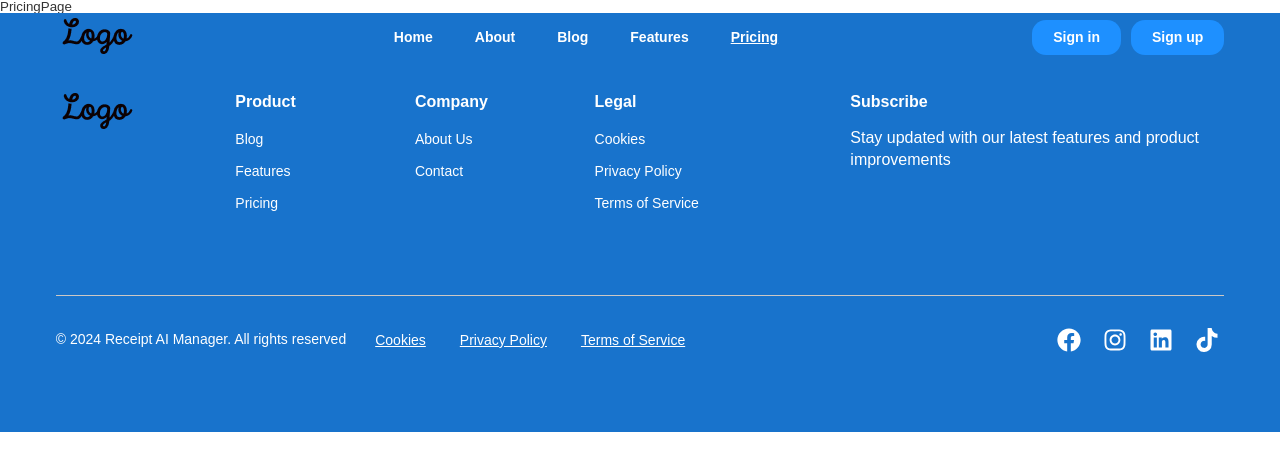
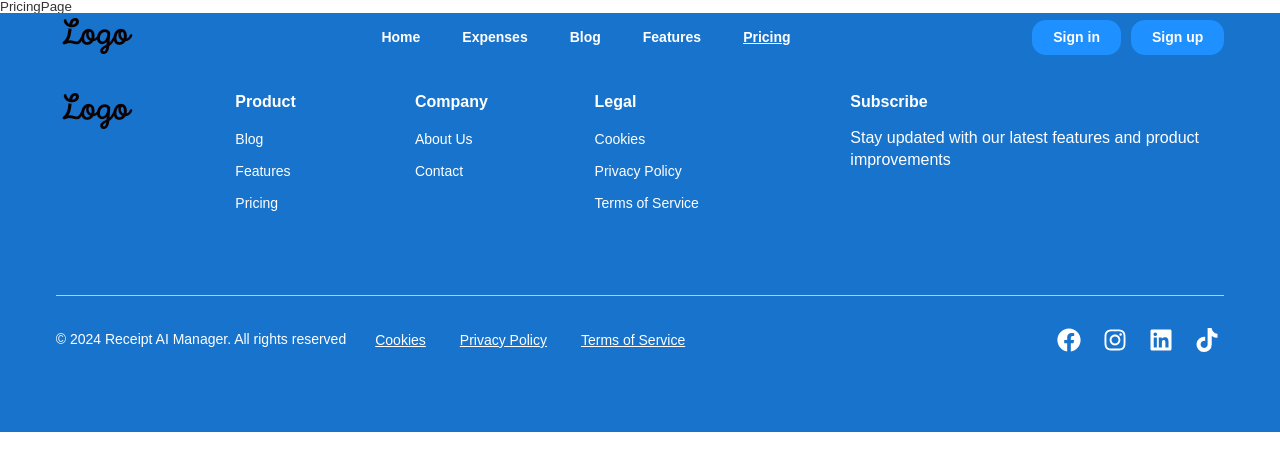
Before and after one commit to subzero783/receipt-scan, a Next.js app: page /pricing in a window 1280 px wide. Shown: the top 470 px of the page. Built offline with nearby package versions, Linux system fonts and the light colour scheme; no server answers; a web font is replaced by a local one.

Commit message:
RSSCN-33 Working on HeroSectionTwo.jsx

```diff
--- /dev/null
+++ b/components/HeroSectionTwo.jsx
@@ -0,0 +1,5 @@
+const HeroSectionTwo = () => {
+  return <div>HeroSectionTwo</div>;
+};
+
+export default HeroSectionTwo;
--- a/data/siteData.json
+++ b/data/siteData.json
@@ -144,8 +144,8 @@
         "link": "/"
       },
       {
-        "name": "About",
-        "link": "/about"
+        "name": "Expenses",
+        "link": "/expenses"
       },
       {
         "name": "Blog",
@@ -211,5 +211,24 @@
         ]
       }
     ]
+  },
+  {
+    "pricing_page": {
+      "hero_section": {
+        "small_title": "Simple",
+        "title": "Pricing that works for you",
+        "subtitle": "Transparent pricing designed for freelancers to manage expenses effortlessly",
+        "buttons": [
+          {
+            "text": "Start Free",
+            "link": "/"
+          },
+          {
+            "text": "Compare Plans",
+            "link": "/"
+          }
+        ]
+      }
+    }
   }
 ]
```
